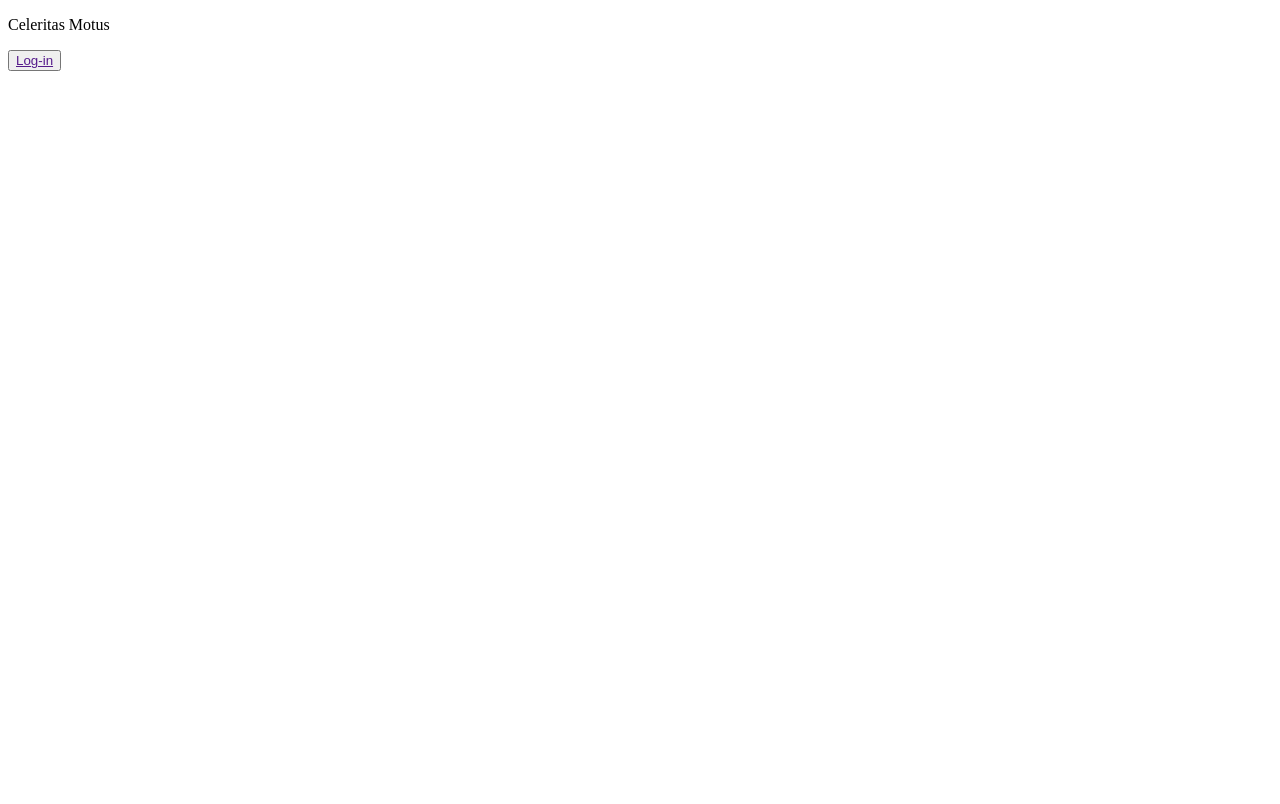
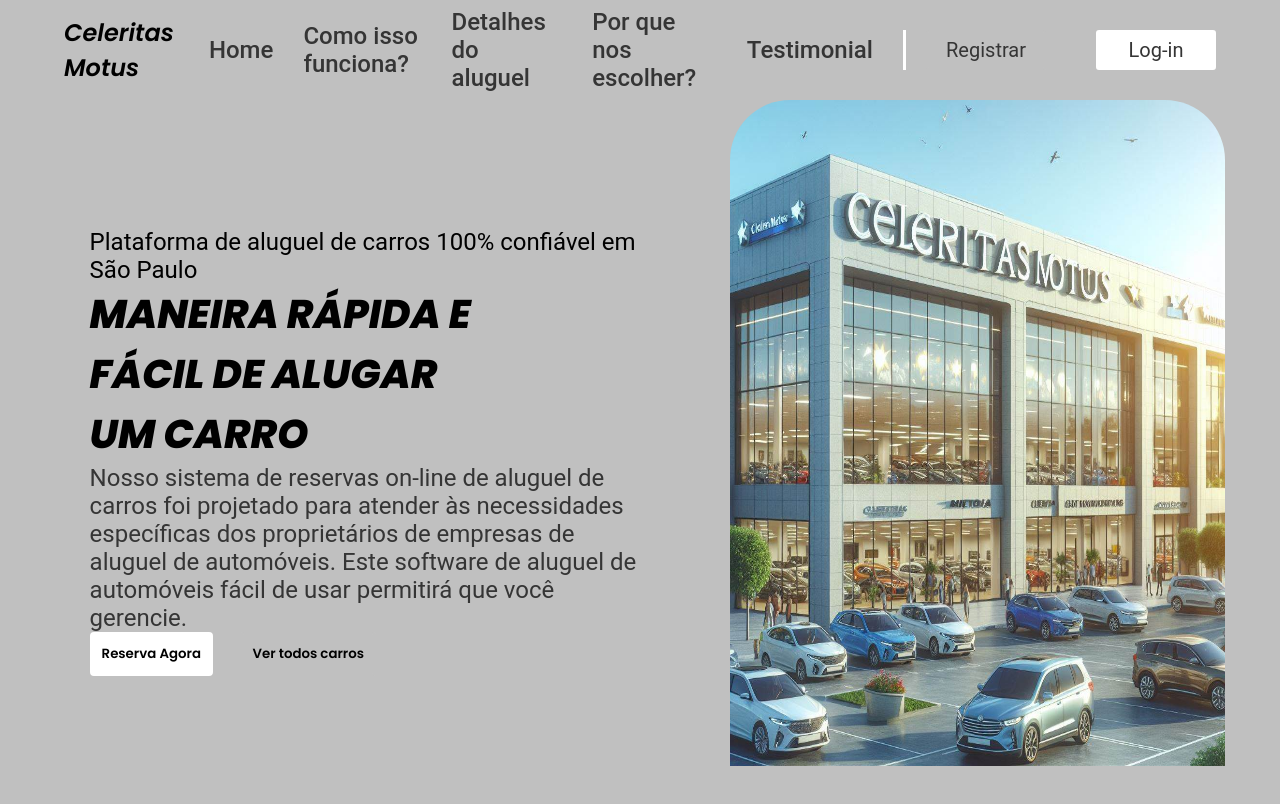
Before and after one commit to Gumaso/Projeto---Aluguel-de-Carros, a plain HTML site: page index.html in a window 1280 px wide. Drawn offline with Linux system fonts and the light colour scheme.

Commit message:
Finalizando nossa secao 1

```diff
--- a/app.js
+++ b/app.js
@@ -0,0 +1,38 @@
+var var_botao1_div_esquerda_secao1 = document.getElementById("botao1_div_esquerda_secao1");
+var var_botao2_div_esquerda_secao1 = document.getElementById("botao2_div_esquerda_secao1");
+
+
+var_botao2_div_esquerda_secao1.addEventListener("mouseover", function() {
+    var_botao1_div_esquerda_secao1.classList.add("botao_ativado");
+});
+
+var_botao2_div_esquerda_secao1.addEventListener("mouseout", function() {
+    var_botao1_div_esquerda_secao1.classList.remove("botao_ativado");
+});
+
+
+const botao_registrar = document.getElementById('registrar_id_botao');
+const botao_logar = document.getElementById('logar_id_botao');
+
+botao_registrar.addEventListener('mouseover', function() {
+    botao_logar.style.backgroundColor = '#C0C0C0'; // Muda o background color do botão 2
+    botao_logar.style.borderColor = "#C0C0C0"
+    botao_registrar.style.backgroundColor = 'white';
+    botao_registrar.style.borderColor = "white"
+
+});
+
+botao_registrar.addEventListener('mouseout', function() {
+    botao_registrar.style.backgroundColor = '';
+    botao_registrar.style.borderColor = ""
+    botao_logar.style.backgroundColor = ''; // Muda o background color do botão 2
+    botao_logar.style.borderColor = ""
+});
+
+botao2.addEventListener('mouseover', function() {
+  botao1.style.backgroundColor = '#ff0000';
+});
+
+botao2.addEventListener('mouseout', function() {
+  botao1.style.backgroundColor = '';
+});
--- a/index.html
+++ b/index.html
@@ -3,19 +3,45 @@
 <head>
     <meta charset="UTF-8">
     <meta name="viewport" content="width=device-width, initial-scale=1.0">
+    <link rel="stylesheet" href="style.css">
+    <meta http-equiv="X-UA-Compatible" content="ie=edge">
+    <script src="app.js" defer></script>
     <title>Celeritas Motus</title>
 </head>
 <body>
     <section id="secao1">
-        <header id="cabecalho">
-            <div>
-                <p>Celeritas Motus</p>
+        <header id="cabecalho_secao1">
+            <div id="div_cabecalho">
+                <p id="marca">Celeritas Motus</p>
+            <nav id="menu_secao1">
+                <a class="links_cabecalho" href="">Home</a>
+                <a class="links_cabecalho" href="">Como isso funciona?</a>
+                <a class="links_cabecalho" href="">Detalhes do aluguel</a>
+                <a class="links_cabecalho" href="">Por que nos escolher?</a>
+                <a class="links_cabecalho" href="">Testimonial</a>
+                <div id="div_registrar_logar">
+                    <button  id="registrar_id_botao"><a class="link_botao_cabecalho" id="registrar_id" href=""> Registrar</a></button>
+                    <button  id="logar_id_botao"><a class="link_botao_cabecalho" id="logar_id" href=""> Log-in</a></button>
+                </div>
+            </nav>
             </div>
-            <nav>
-                <a href=""></a><a href=""></a><a href=""></a><a href=""></a><a href=""></a><a href=""></a>
-                <button><a href=""> Log-in</a></button>
-            </nav>
         </header>
+        <main id="conteudo_central_secao1">
+            <div id="div_esquerda_conteudo_central_secao1">
+                <p id="p1_div_esquerda_secao1">Plataforma de aluguel de carros 100% confiável em São Paulo</p>
+                <h1 id="h1_div_esquerda_secao1">MANEIRA RÁPIDA E FÁCIL DE ALUGAR UM CARRO
+                </h1>
+                <p id="p2_div_esquerda_secao1">Nosso sistema de reservas on-line de aluguel de carros foi projetado para atender às necessidades específicas dos proprietários de empresas de aluguel de automóveis. Este software de aluguel de automóveis fácil de usar permitirá que você gerencie.
+                </p>
+                <div id="botoes_div_esquerda_secao1">
+                    <button id="botao1_div_esquerda_secao1" class="classe_botao1_div_esquerda_secao1"><a id="link_botao1_div_esquerda_secao1" href="">Reserva Agora</a></button>
+                    <button id="botao2_div_esquerda_secao1"><a id="link_botao2_div_esquerda_secao1" href="">Ver todos carros</a></button>
+                </div>
+            </div>
+            <div id="div_direita_conteudo_central_secao1">
+                <img id="img_secao1" src="/assets/img_concessionaria3.jpg" alt="">
+            </div>
+        </main>
     </section>
 </body>
 </html>
--- a/style.css
+++ b/style.css
@@ -1,3 +1,8 @@
+
+@import url('https://fonts.googleapis.com/css2?family=Poppins:ital,wght@0,100;0,200;0,300;0,400;0,500;0,600;0,700;0,800;0,900;1,100;1,200;1,300;1,400;1,500;1,600;1,700;1,800;1,900&family=Raleway:ital,wght@0,100..900;1,100..900&family=Ubuntu:ital,wght@0,300;0,400;0,500;0,700;1,300;1,400;1,500;1,700&display=swap');
+
+
+
 :root{
     --Azul-Escuro: #1A237E;
     --Cinza-Metálico: #607D8B;
@@ -10,13 +15,179 @@
     padding: 0;
 }
 body{
-    background-color: #353535;
+    background-color: #C0C0C0;
     box-sizing: border-box;
 }
 /*
 SECAO 1
 */
-#cabecalho{
+#secao1{
+    height: 900px;
+    width: 100%;
+}
+#cabecalho_secao1{
+    background-color: #C0C0C0;
+    display: flex;
+    justify-content: space-between;
+
+}
+#marca{
+    font-family: "Poppins", sans-serif;
+    font-weight: 600;
+    font-style: italic;
+    font-size: 24px;
+}
+.links_cabecalho{
+    text-decoration: none;
+    color: #353535;
+    font-family: "Roboto", sans-serif;
+    font-size: 24px;
+    font-weight: 500;
+}
+
+#div_cabecalho{
+    display: flex;
+    justify-content: space-between;
+    align-items: center;
+    width: 90%;
+    margin: 0% 5%;
+    height: 100px;
+}
+#menu_secao1{
+    display: flex;
+    justify-content: center;
+    align-items: center;
+    gap: 30px;
+}
+#div_registrar_logar{
+    display: flex;
+    align-items: center;
+    border-left: solid 3px white;
+    gap: 30px;
+}
+
+#logar_id_botao{
+    display: flex;
+    justify-content: center;
+    border-radius: 3px;
+    width: 120px;
+    padding: 2% 0;
+    transition: all 0.5s ease-in-out;
+    background-color: white;
+    border: solid 2px white;
+    margin-left: 20px;
+}
+#logar_id_botao:hover{
+    transform: scale(1.1);
+}
+#registrar_id_botao{
+    display: flex;
+    justify-content: center;
+    border-radius: 3px;
+    width: 120px;
+    padding: 2% 0;
+    transition: all 0.5s ease-in-out;
+    background-color: #C0C0C0;
+    border: solid 2px #C0C0C0;
+    margin-left: 20px;
+}
+
+#registrar_id_botao:hover{
+    transform: scale(1.1);
+}
+.link_botao_cabecalho{
+    text-decoration: none;
+    color: #353535;
+    font-family: "Roboto", sans-serif;
+    font-size: 20px;
+}
+#conteudo_central_secao1{
+    display: flex;
+}
+#div_esquerda_conteudo_central_secao1{
+    display: flex;
+    flex-direction: column;
+    justify-content: space-between;
+    width: 50%;
+    margin: 10% 7% 7% 7%;
+    background-color: #C0C0C0;
+}
+#p1_div_esquerda_secao1{
+    font-family: "Roboto", sans-serif;
+    font-size: 24px;
+    font-weight: 400;
+}
+#p2_div_esquerda_secao1{
+    font-family: "Roboto", sans-serif;
+    font-size: 24px;
+    font-weight: 400;
+    color: #353535;
+}
+#h1_div_esquerda_secao1{
+    font-family: "Poppins", sans-serif;
+    font-weight: 800;
+    font-style: italic;
+    width: 70%;
+    font-size: 40px;
+}
+
+#botoes_div_esquerda_secao1{
+    display: flex;
+    gap: 5%;
+}
+.classe_botao1_div_esquerda_secao1{
+    border: white 2px solid;
+    background-color: white;
+    border-radius: 4px;
+    padding: 10px;
+    transition: all 0.5s ease-in-out;
+}
+.botao1_div_esquerda_secao1:hover{
+    cursor: pointer;
+    transform: scale(1.1);
+}
+#botao2_div_esquerda_secao1{
+    border: #C0C0C0 2px solid;
+    border-radius: 4px;
+    background-color: #C0C0C0;
+    padding: 10px;
+    transition: all 0.5s ease-in-out;
+}
+#botao2_div_esquerda_secao1:hover{
+    background-color: white;
+    border: white 2px solid;
+    cursor: pointer;
+    transform: scale(1.1);
+}
+.botao_ativado{
+    border: #C0C0C0 2px solid;
+    border-radius: 4px;
+    background-color: #C0C0C0;
+    padding: 10px;
+    transition: all 0.5s ease-in-out;
+}
+#link_botao1_div_esquerda_secao1{
+    text-decoration: none;
+    color: black;
+    font-family: "Poppins", sans-serif;
+    font-weight: 600;
+}
+#link_botao2_div_esquerda_secao1{
+    text-decoration: none;
+    color: black;
+    font-family: "Poppins", sans-serif;
+    font-weight: 600;
+}
+
+
+#div_direita_conteudo_central_secao1{
+    width: 50%;
+}
+#img_secao1{
+    width: 90%;
+    height: 100%;
+    border-top-left-radius: 60px;
+    border-top-right-radius: 60px;
 
 }
 /*
```
Also changed, not shown: assets/img_concessionaria.jpg (added), assets/img_concessionaria2.jpg (added), assets/img_concessionaria3.jpg (added), texto.txt.
